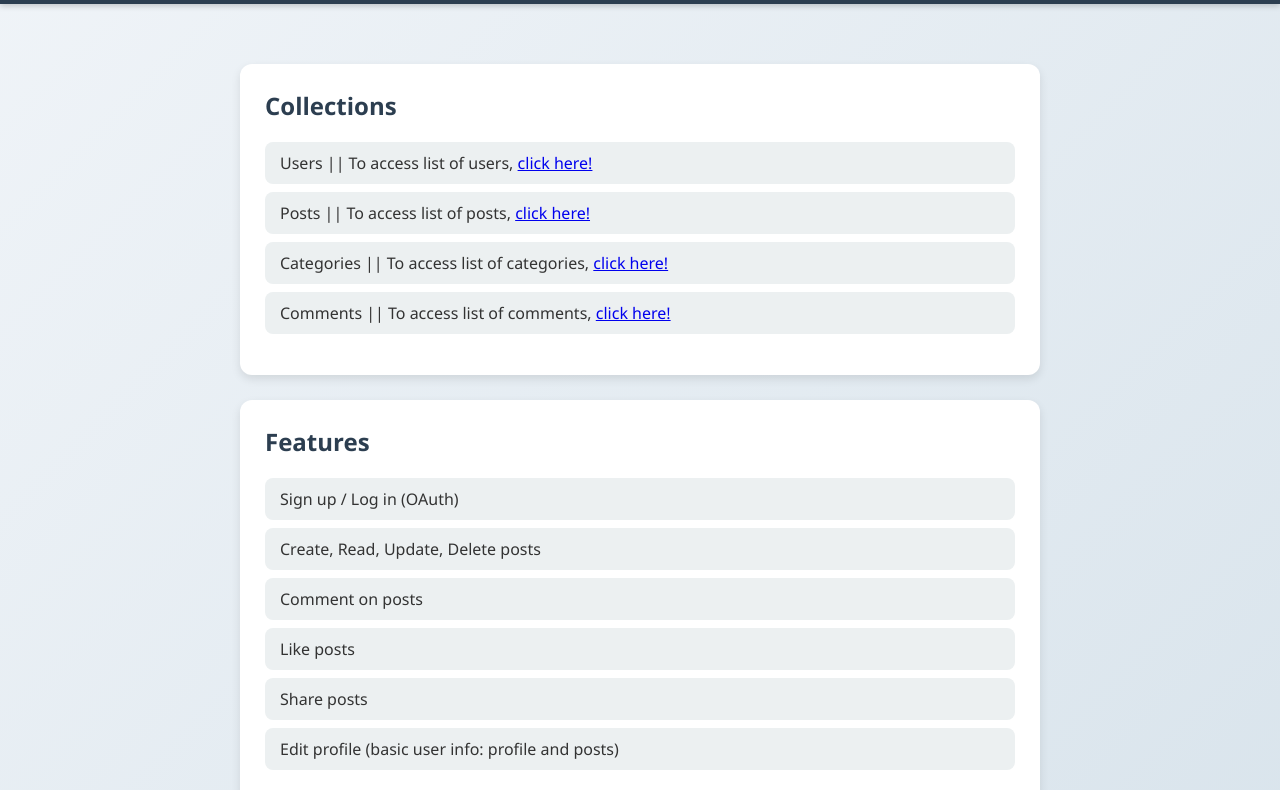
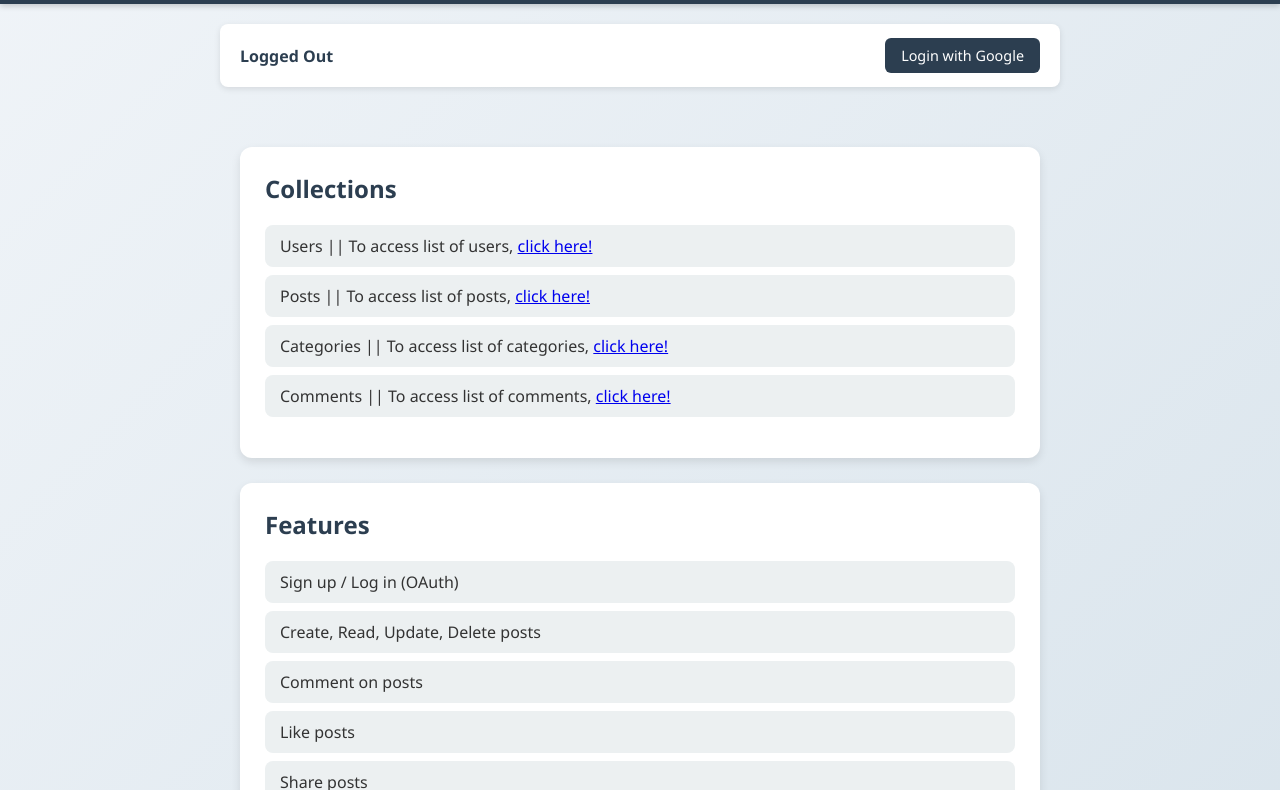
Before and after one commit to dev-medina29/cse341_team_project, a website: page public/home.html in a window 1280 px wide. Shown: the part 84-874 px from the top of the page. Drawn offline with Linux system fonts and the light colour scheme; no server answers.

Commit message:
display login status in homepage

```diff
--- a/public/home.html
+++ b/public/home.html
@@ -67,6 +67,36 @@
         ul li:hover {
             background: #d0d7de;
         }
+
+        #auth-bar {
+            max-width: 800px;
+            margin: 20px auto 0;
+            padding: 14px 20px;
+            background: #fff;
+            border-radius: 8px;
+            box-shadow: 0 2px 6px rgba(0, 0, 0, 0.1);
+            display: flex;
+            justify-content: space-between;
+            align-items: center;
+        }
+
+        #auth-status {
+            font-weight: 600;
+            color: #2c3e50;
+        }
+
+        #auth-link {
+            background: #2c3e50;
+            color: #fff;
+            padding: 8px 16px;
+            border-radius: 6px;
+            text-decoration: none;
+            font-size: 0.9em;
+        }
+
+        #auth-link:hover {
+            background: #1a252f;
+        }
     </style>
 </head>
 
@@ -74,6 +104,11 @@
     <header>
         <h1>DEVPULSE BLOG API</h1>
     </header>
+
+    <div id="auth-bar">
+        <span id="auth-status">Checking login status...</span>
+        <a id="auth-link" href="/auth/google">Login with Google</a>
+    </div>
 
     <div class="container">
         <div class="card">
@@ -106,6 +141,30 @@
             </ul>
         </div>
     </div>
+
+    <script>
+        async function checkAuthStatus() {
+            const statusEl = document.getElementById('auth-status');
+            const linkEl = document.getElementById('auth-link');
+            try {
+                const res = await fetch('/auth/status');
+                const data = await res.json();
+                if (data.authenticated) {
+                    const name = (data.user && (data.user.displayName || data.user.name)) || 'User';
+                    statusEl.textContent = `Logged in as ${name}`;
+                    linkEl.textContent = 'Logout';
+                    linkEl.href = '/auth/logout';
+                } else {
+                    statusEl.textContent = 'Logged Out';
+                    linkEl.textContent = 'Login with Google';
+                    linkEl.href = '/auth/google';
+                }
+            } catch (err) {
+                statusEl.textContent = 'Logged Out';
+            }
+        }
+        checkAuthStatus();
+    </script>
 </body>
 
 </html>
--- a/routes/auth.js
+++ b/routes/auth.js
@@ -8,16 +8,16 @@ router.get(
 
 router.get(
   "/google/callback",
-  passport.authenticate("google", { failureRedirect: "/api-docs" }),
+  passport.authenticate("google", { failureRedirect: "/" }),
   (req, res) => {
-    res.redirect("/api-docs");
+    res.redirect("/");
   },
 );
 
 router.get("/logout", (req, res, next) => {
   req.logout((err) => {
     if (err) return next(err);
-    res.status(200).json({ message: "Logged out successfully" });
+    res.redirect("/");
   });
 });
 
```
